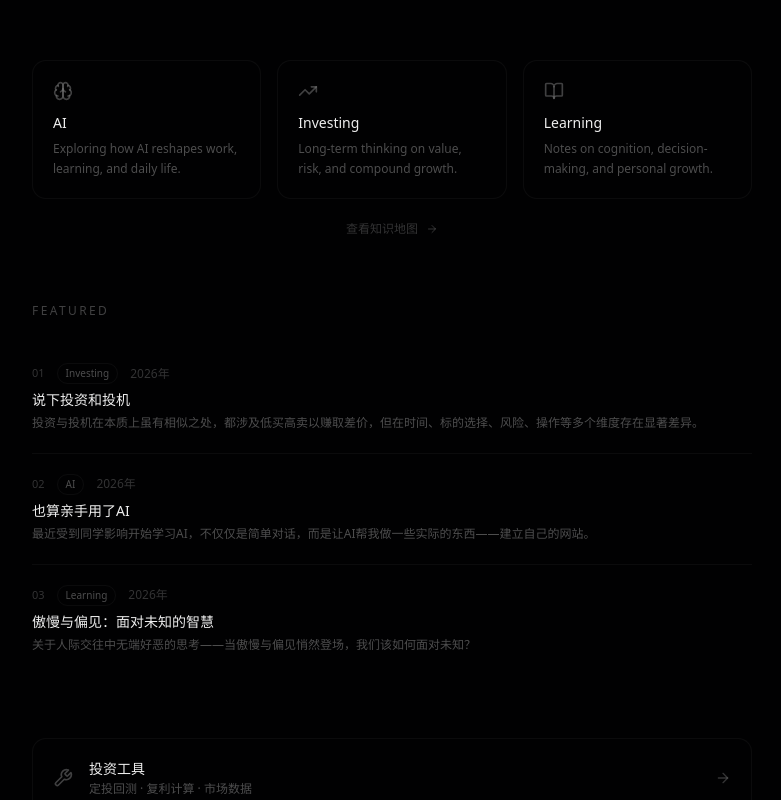
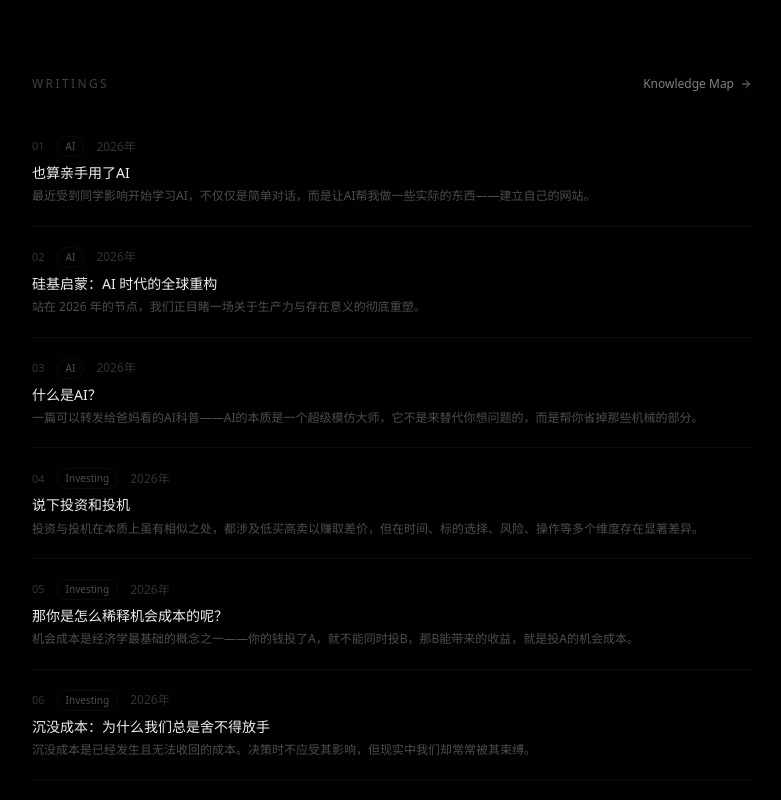
Before and after one commit to w1105860179/baiyongqiang-site, a Next.js app: page / in a window 1280 px wide. Shown: the part 300-1100 px from the top of the page, without its empty margins (248-1029 px from the left). Built offline with nearby package versions, Linux system fonts and the light colour scheme.

Commit message:
refactor: 精简首页，合并Featured+Recent

```diff
--- a/src/app/page.tsx
+++ b/src/app/page.tsx
@@ -2,7 +2,7 @@ import Link from 'next/link';
 import { Navbar } from '@/components/navbar';
 import { Footer } from '@/components/footer';
 import { getAllArticles } from '@/lib/articles';
-import { ArrowRight, Brain, TrendingUp, BookOpen, Wrench } from 'lucide-react';
+import { ArrowRight, Wrench } from 'lucide-react';
 
 const categoryLabels: Record<string, string> = {
   invest: 'Investing',
@@ -12,10 +12,6 @@ const categoryLabels: Record<string, string> = {
 
 export default function Home() {
   const articles = getAllArticles();
-  const featuredByCategory = ['invest', 'ai', 'thoughts'].map((cat) => {
-    const catArticles = articles.filter((a) => a.category === cat);
-    return catArticles[0];
-  }).filter(Boolean);
 
   return (
     <div className="min-h-screen flex flex-col">
@@ -25,111 +21,25 @@ export default function Home() {
         <div className="max-w-3xl mx-auto px-6 w-full py-20 md:py-28">
 
           {/* Hero */}
-          <div className="mb-16">
+          <div className="mb-20">
             <h1 className="text-4xl md:text-5xl font-bold tracking-tight">
               <span className="bg-gradient-to-b from-white via-white/90 to-white/50 bg-clip-text text-transparent">
                 BaiYongQiang
               </span>
             </h1>
             <p className="mt-4 text-lg text-muted-foreground">
-              AI × Investing × Lifelong Learning
+              AI &times; Investing &times; Lifelong Learning
             </p>
             <p className="mt-2 text-sm text-muted-foreground/40 font-serif italic">
               Think long. Build slow. Stay curious.
             </p>
           </div>
 
-          {/* 三大板块入口 */}
-          <div className="grid grid-cols-1 sm:grid-cols-3 gap-4 mb-4">
-            <div className="rounded-xl border border-border/50 bg-card/20 p-5 hover:bg-card/30 transition-colors">
-              <Brain size={20} className="text-muted-foreground/50 mb-3" />
-              <h3 className="text-sm font-medium text-foreground mb-1.5">AI</h3>
-              <p className="text-xs text-muted-foreground/60 leading-relaxed">
-                Exploring how AI reshapes work, learning, and daily life.
-              </p>
-            </div>
-            <div className="rounded-xl border border-border/50 bg-card/20 p-5 hover:bg-card/30 transition-colors">
-              <TrendingUp size={20} className="text-muted-foreground/50 mb-3" />
-              <h3 className="text-sm font-medium text-foreground mb-1.5">Investing</h3>
-              <p className="text-xs text-muted-foreground/60 leading-relaxed">
-                Long-term thinking on value, risk, and compound growth.
-              </p>
-            </div>
-            <div className="rounded-xl border border-border/50 bg-card/20 p-5 hover:bg-card/30 transition-colors">
-              <BookOpen size={20} className="text-muted-foreground/50 mb-3" />
-              <h3 className="text-sm font-medium text-foreground mb-1.5">Learning</h3>
-              <p className="text-xs text-muted-foreground/60 leading-relaxed">
-                Notes on cognition, decision-making, and personal growth.
-              </p>
-            </div>
-          </div>
-
-          <div className="text-center mb-16">
-            <Link href="/knowledge" className="inline-flex items-center gap-2 text-xs text-muted-foreground/40 hover:text-muted-foreground transition-colors">
-              查看知识地图 <ArrowRight size={12} />
-            </Link>
-          </div>
-
-          {/* 精选文章 */}
-          <div className="mb-16">
-            <h2 className="text-xs font-medium text-muted-foreground/50 uppercase tracking-[0.2em] mb-6">
-              Featured
-            </h2>
-            <div className="space-y-0">
-              {featuredByCategory.map((article, index) => (
-                <Link
-                  key={article!.slug}
-                  href={`/${article!.category}/${article!.slug}`}
-                  className="group block py-5 border-b border-border/50 last:border-b-0 transition-colors hover:border-border"
-                >
-                  <div className="flex items-center gap-3 mb-1.5">
-                    <span className="text-[11px] text-muted-foreground/40 tabular-nums">
-                      {String(index + 1).padStart(2, '0')}
-                    </span>
-                    {article!.category && categoryLabels[article!.category] && (
-                      <span className="text-[10px] px-2 py-0.5 rounded-full border border-border/50 text-muted-foreground/60">
-                        {categoryLabels[article!.category]}
-                      </span>
-                    )}
-                    {article!.date && (
-                      <span className="text-xs text-muted-foreground/40">
-                        {article!.date}
-                      </span>
-                    )}
-                  </div>
-                  <h3 className="text-sm font-medium text-foreground group-hover:text-foreground/80 transition-colors leading-snug">
-                    {article!.title}
-                  </h3>
-                  {article!.description && (
-                    <p className="mt-1 text-xs text-muted-foreground/60 line-clamp-1 leading-relaxed">
-                      {article!.description}
-                    </p>
-                  )}
-                </Link>
-              ))}
-            </div>
-          </div>
-
-          {/* 工具入口 */}
-          <div className="mb-16">
-            <Link
-              href="/tools"
-              className="group flex items-center gap-4 p-5 rounded-xl border border-border/50 bg-card/20 hover:bg-card/30 transition-colors"
-            >
-              <Wrench size={20} className="text-muted-foreground/50" />
-              <div className="flex-1">
-                <h3 className="text-sm font-medium text-foreground mb-0.5">投资工具</h3>
-                <p className="text-xs text-muted-foreground/60">定投回测 · 复利计算 · 市场数据</p>
-              </div>
-              <ArrowRight size={16} className="text-muted-foreground/40 group-hover:text-muted-foreground/60 transition-colors" />
-            </Link>
-          </div>
-
           {/* 全部文章 */}
           <div>
             <div className="flex items-center justify-between mb-6">
               <h2 className="text-xs font-medium text-muted-foreground/50 uppercase tracking-[0.2em]">
-                Recent
+                Writings
               </h2>
               <Link
                 href="/knowledge"
@@ -140,7 +50,7 @@ export default function Home() {
               </Link>
             </div>
             <div className="space-y-0">
-              {articles.slice(0, 5).map((article, index) => (
+              {articles.slice(0, 8).map((article, index) => (
                 <Link
                   key={article.slug}
                   href={`/${article.category}/${article.slug}`}
@@ -174,12 +84,21 @@ export default function Home() {
             </div>
           </div>
 
-          {/* Slogan */}
-          <div className="mt-20 text-center">
-            <p className="font-serif italic text-white/40 text-sm">
-              &ldquo;Think long. Build slow. Stay curious.&rdquo;
-            </p>
+          {/* 工具入口 */}
+          <div className="mt-20">
+            <Link
+              href="/tools"
+              className="group flex items-center gap-4 p-5 rounded-xl border border-border/50 bg-card/20 hover:bg-card/30 transition-colors"
+            >
+              <Wrench size={20} className="text-muted-foreground/50" />
+              <div className="flex-1">
+                <h3 className="text-sm font-medium text-foreground mb-0.5">投资工具</h3>
+                <p className="text-xs text-muted-foreground/60">定投回测 · 复利计算 · 市场数据</p>
+              </div>
+              <ArrowRight size={16} className="text-muted-foreground/40 group-hover:text-muted-foreground/60 transition-colors" />
+            </Link>
           </div>
+
         </div>
       </main>
 
```
